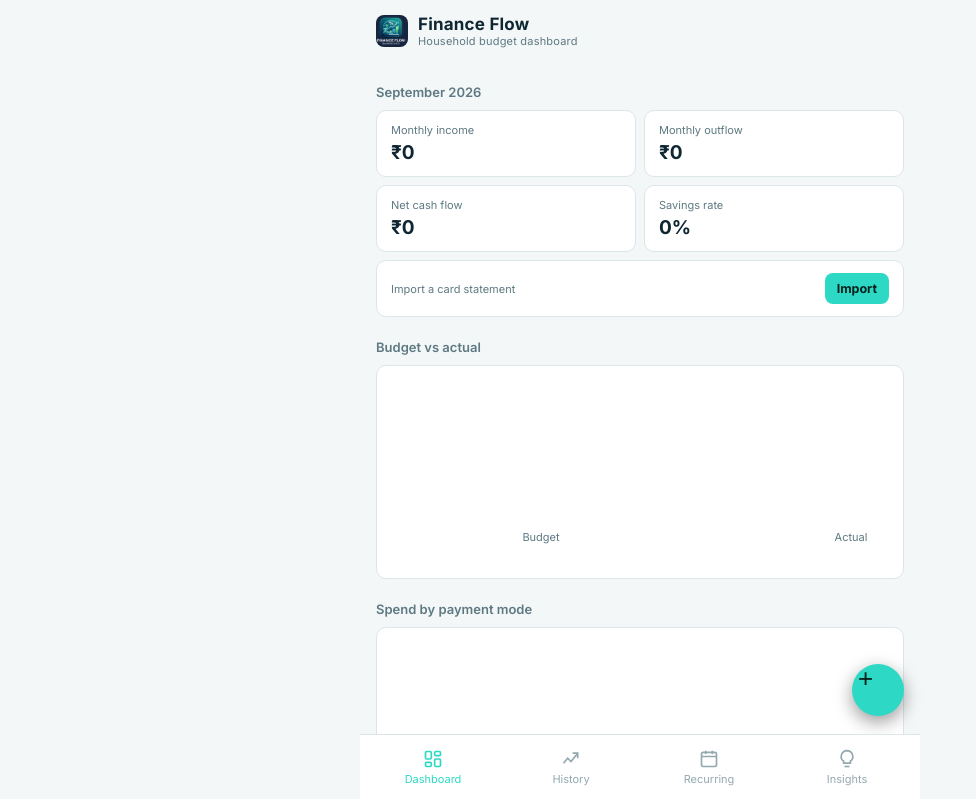
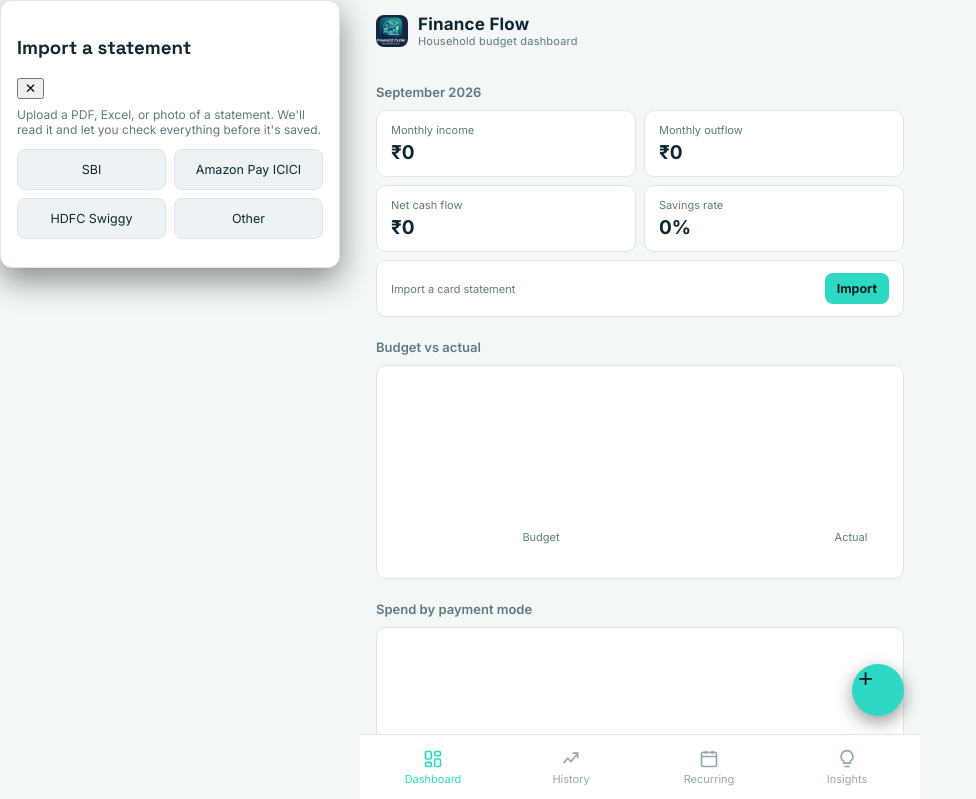
Before and after one commit to ericvinod/Financial-Dashboard, a plain HTML site: page index.html in a window 1280 px wide. Both pictures are taken after a click on the button "Import". Shown: the top 799 px of the page, without its empty margins (0-976 px from the left). Drawn offline with nearby package versions, Linux system fonts and the light colour scheme; no server answers; a script that the page names is missing.

Commit message:
Add files via upload

```diff
--- a/css/style.css
+++ b/css/style.css
@@ -246,6 +246,27 @@
   transition: transform 0.25s ease;
 }
 .overlay.active .sheet { transform: translateY(0); }
+
+/* Import dialog: a small popover anchored near the Import button, not a full sheet */
+.popover-overlay {
+  position: fixed; inset: 0;
+  z-index: 20;
+  display: none;
+  background: transparent;
+}
+.popover-overlay.active { display: block; }
+.popover {
+  position: fixed;
+  background: var(--surface);
+  border: 1px solid var(--line);
+  border-radius: 12px;
+  padding: 16px;
+  width: min(340px, 92vw);
+  max-height: 75vh;
+  overflow-y: auto;
+  box-shadow: 0 12px 32px rgba(0,0,0,0.45);
+  z-index: 21;
+}
 .sheet .sheet-head { display: flex; justify-content: space-between; align-items: center; margin-bottom: 6px; }
 .sheet .sheet-head h3 { margin: 0; font-size: 16px; }
 .sheet .close-x { background: none; border: none; color: var(--text-dim); font-size: 20px; cursor: pointer; }
```
